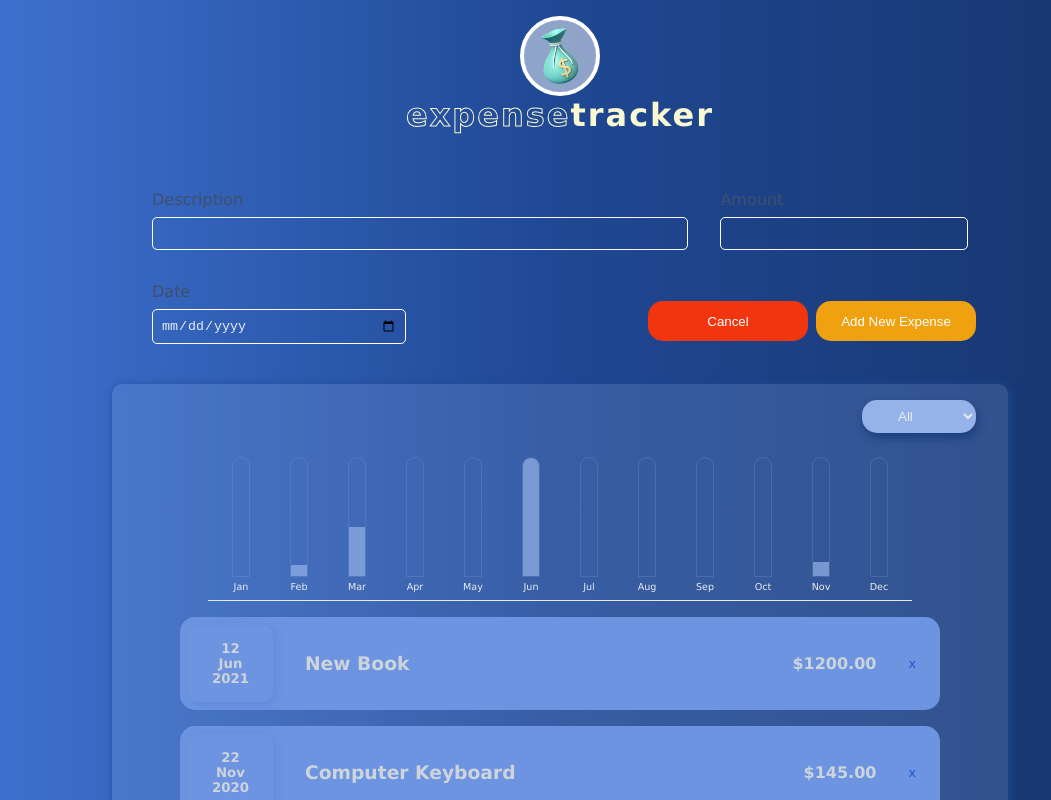
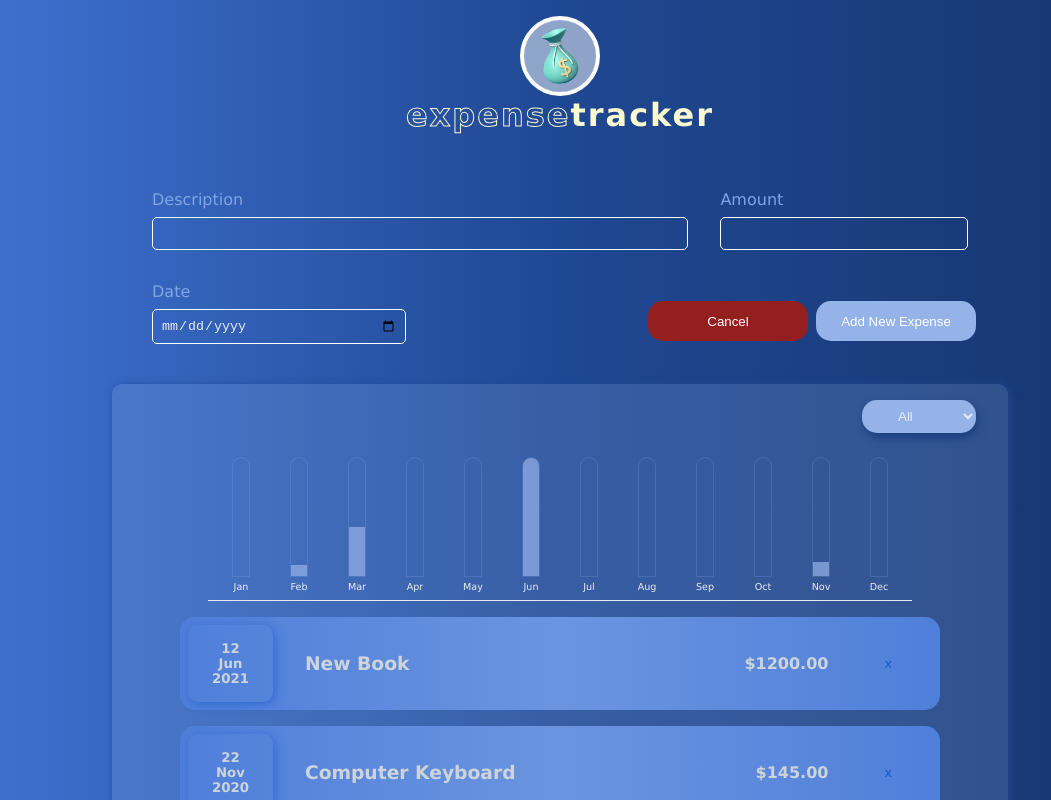
Before and after one commit to KirianaBrown/react-expense-tracker-v1, a React (Create React App) app in the folder app/: page / in a window 1280 px wide. Both pictures are taken after a click on the button "Add New Expense". Shown: the top 800 px of the page, without its empty margins (80-1131 px from the left). Built offline with nearby package versions, Linux system fonts and the light colour scheme.

Commit message:
update styles for components

```diff
--- a/app/src/App.js
+++ b/app/src/App.js
@@ -1,6 +1,7 @@
 import React, { useState } from "react";
 // Custom Components
 import Header from "./components/UI/Header";
+import Footer from "./components/UI/Footer";
 import Expenses from "./components/Expenses/Expenses";
 import NewExpense from "./components/NewExpense/NewExpense";
 
@@ -53,8 +54,9 @@ function App() {
   return (
     <div>
       <Header />
-      <NewExpense addExpense={addNewExpense} />
-      <Expenses expenses={allExpenses} deleteExpense={deleteExpense} />
+      <NewExpense addExpense={addNewExpense} />{" "}
+      <Expenses expenses={allExpenses} deleteExpense={deleteExpense} />{" "}
+      <Footer />
     </div>
   );
 }
--- a/app/src/components/Expenses/ExpenseDate.css
+++ b/app/src/components/Expenses/ExpenseDate.css
@@ -4,5 +4,5 @@
     padding: 1rem 1.5rem;
     text-align: center;
     border-radius: 10px;
-    box-shadow: 2px 2px 10px hsla(219, 65%, 60%, 0.7);
+    box-shadow: 2px 2px 10px hsla(219, 65%, 50%, 0.9);
 }
--- a/app/src/components/Expenses/ExpenseDelete.css
+++ b/app/src/components/Expenses/ExpenseDelete.css
@@ -1,6 +1,6 @@
 .btn-delete-item {
     font-size: 0.8rem;
-    margin: 0 1rem;
+    margin: 0 2.5rem;
     cursor: pointer;
     transition: all 0.5s ease;
     color: hsl(219, 79%, 46%);
--- a/app/src/components/Expenses/ExpenseItem.css
+++ b/app/src/components/Expenses/ExpenseItem.css
@@ -6,7 +6,8 @@
     align-items: center;
     border-radius: 15px;
     color: hsl(210, 16%, 83%);
-    background-color: hsl(219, 65%, 65%);
+    /* background-color: hsl(219, 65%, 65%); */
+    background: linear-gradient( to right, hsl(219, 65%, 58%), hsl(219, 65%, 65%), hsl(219, 65%, 58%));
 }
 
 .expenseItem--inner {
--- a/app/src/components/NewExpense/NewExpenseForm.css
+++ b/app/src/components/NewExpense/NewExpenseForm.css
@@ -5,6 +5,7 @@
 .newExpenseGroup {
     display: flex;
     justify-content: space-between;
+    color: hsla(219, 65%, 70%);
 }
 
 .newExpenseFormGroup {
@@ -60,7 +61,7 @@ input:focus {
 }
 
 .btn-cancel {
-    background-color: hsl(10, 88%, 50%);
+    background-color: hsl(0, 65%, 35%);
 }
 
 .btn:hover {
@@ -68,7 +69,7 @@ input:focus {
 }
 
 .btn-add {
-    background-color: hsl(39, 88%, 50%);
+    background-color: hsl(219, 65%, 75%);
 }
 
 .newExpenseForm-invalid {
```
